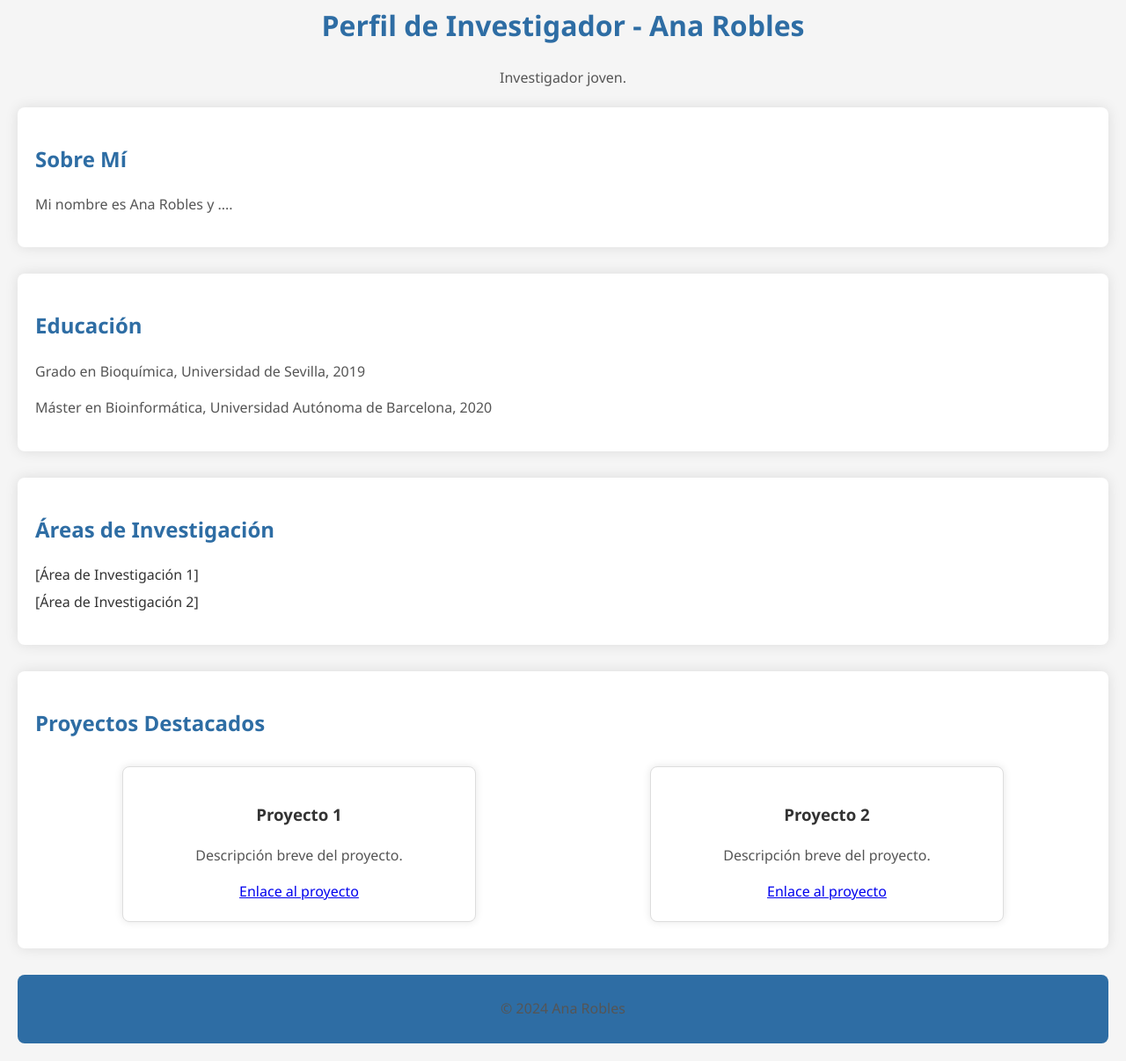
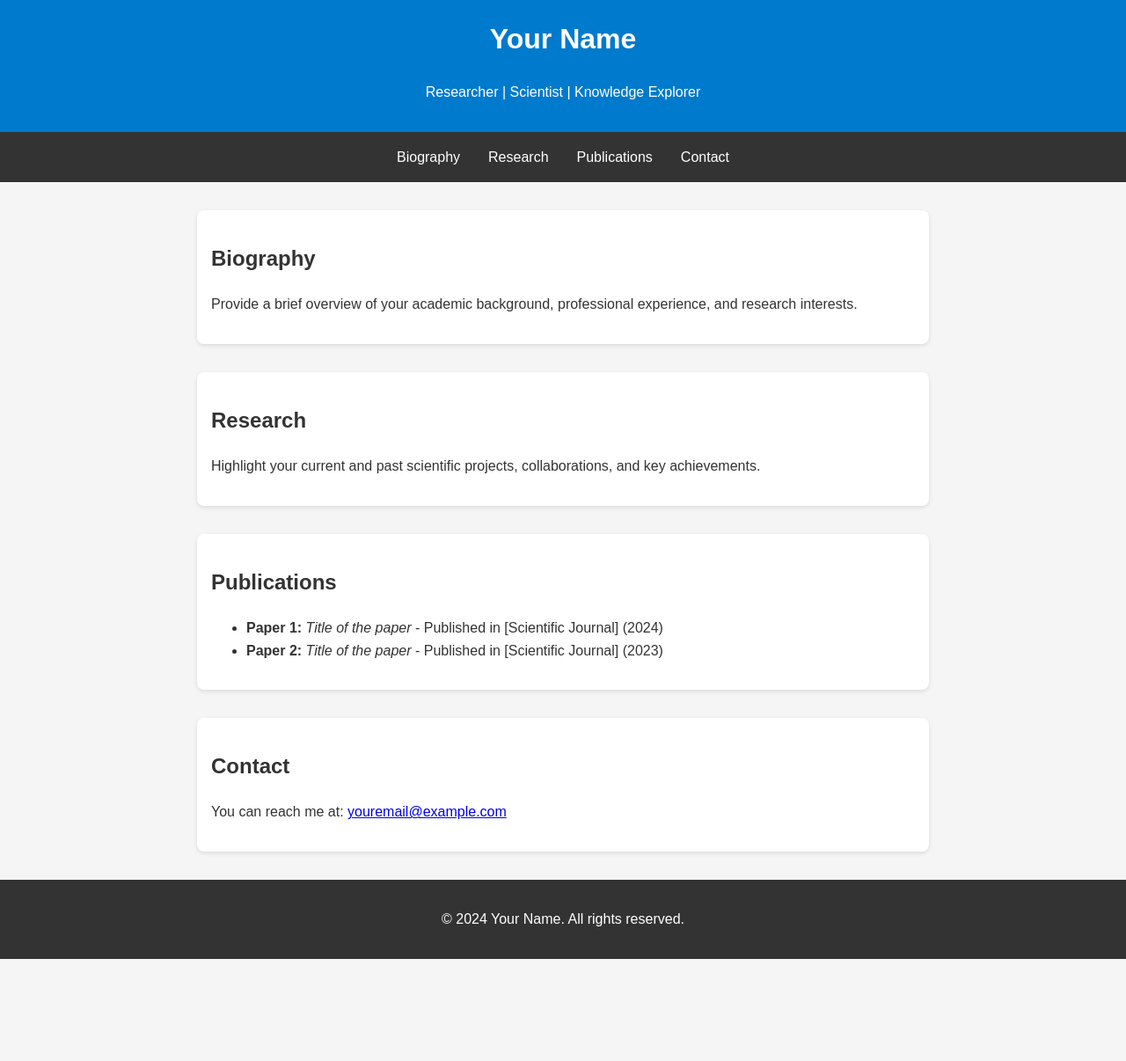
Before and after one commit to anaroblesmar/anaroblesmar.github.io, a plain HTML site: page index.html in a window 1280 px wide. Shown: the part 18-1224 px from the top of the page at 88% size. After the commit the page ends 1108 px from the top, so only its background shows below. Drawn offline with Linux system fonts and the light colour scheme.

Commit message:
Update index.html

```diff
--- a/index.html
+++ b/index.html
@@ -1,132 +1,88 @@
 <!DOCTYPE html>
-<html lang="es">
+<html lang="en">
 <head>
     <meta charset="UTF-8">
     <meta name="viewport" content="width=device-width, initial-scale=1.0">
-    <title>Perfil de Investigador - Ana Robles</title>
+    <meta name="description" content="Personal scientific research webpage">
+    <meta name="author" content="Your Name">
+    <title>Scientific Research - Your Name</title>
     <style>
         body {
-            font-family: 'Segoe UI', Tahoma, Geneva, Verdana, sans-serif;
-            margin: 20px;
+            font-family: Arial, sans-serif;
             line-height: 1.6;
+            margin: 0;
+            padding: 0;
             background-color: #f5f5f5;
             color: #333;
         }
-
         header {
+            background: #007acc;
+            color: white;
+            padding: 1rem 0;
             text-align: center;
-            margin-bottom: 20px;
         }
-
-        h1 {
-            color: #2e6da4;
+        nav {
+            display: flex;
+            justify-content: center;
+            background: #333;
         }
-
-        p {
-            color: #555;
+        nav a {
+            color: white;
+            text-decoration: none;
+            padding: 1rem;
+            transition: background 0.3s;
         }
-
+        nav a:hover {
+            background: #007acc;
+        }
         section {
-            margin-bottom: 30px;
-            background-color: #fff;
+            max-width: 800px;
+            margin: 2rem auto;
+            padding: 1rem;
+            background: white;
             border-radius: 8px;
-            padding: 20px;
-            box-shadow: 0 0 15px rgba(0, 0, 0, 0.1);
+            box-shadow: 0 2px 5px rgba(0, 0, 0, 0.1);
         }
-
-        h2 {
-            color: #2e6da4;
-        }
-
-        ul {
-            list-style-type: none;
-            padding: 0;
-        }
-
-        li {
-            margin-bottom: 5px;
-        }
-
-        .projects {
-            display: flex;
-            flex-wrap: wrap;
-            justify-content: space-around;
-        }
-
-        .project {
-            width: 30%;
-            margin: 10px;
-            padding: 20px;
-            border: 1px solid #ddd;
-            border-radius: 8px;
-            text-align: center;
-            background-color: #fff;
-            box-shadow: 0 0 10px rgba(0, 0, 0, 0.1);
-            transition: transform 0.3s;
-        }
-
-        .project:hover {
-            transform: scale(1.05);
-        }
-
         footer {
             text-align: center;
-            margin-top: 20px;
-            padding: 10px;
-            background-color: #2e6da4;
-            color: #fff;
-            border-radius: 8px;
+            padding: 1rem;
+            background: #333;
+            color: white;
         }
     </style>
 </head>
 <body>
-
     <header>
-        <h1>Perfil de Investigador - Ana Robles</h1>
-        <p>Investigador joven.</p>
+        <h1>Your Name</h1>
+        <p>Researcher | Scientist | Knowledge Explorer</p>
     </header>
-
-    <section id="about">
-        <h2>Sobre Mí</h2>
-        <p>Mi nombre es Ana Robles y ....</p>
+    <nav>
+        <a href="#bio">Biography</a>
+        <a href="#research">Research</a>
+        <a href="#publications">Publications</a>
+        <a href="#contact">Contact</a>
+    </nav>
+    <section id="bio">
+        <h2>Biography</h2>
+        <p>Provide a brief overview of your academic background, professional experience, and research interests.</p>
     </section>
-
-    <section id="education">
-        <h2>Educación</h2>
-        <p>Grado en Bioquímica, Universidad de Sevilla, 2019</p>
-        <p>Máster en Bioinformática, Universidad Autónoma de Barcelona, 2020</p>
-        <!-- Agrega más detalles sobre tu educación si es necesario -->
+    <section id="research">
+        <h2>Research</h2>
+        <p>Highlight your current and past scientific projects, collaborations, and key achievements.</p>
     </section>
-
-    <section id="research-interests">
-        <h2>Áreas de Investigación</h2>
+    <section id="publications">
+        <h2>Publications</h2>
         <ul>
-            <li>[Área de Investigación 1]</li>
-            <li>[Área de Investigación 2]</li>
-            <!-- Agrega más áreas de investigación -->
+            <li><strong>Paper 1:</strong> <em>Title of the paper</em> - Published in [Scientific Journal] (2024)</li>
+            <li><strong>Paper 2:</strong> <em>Title of the paper</em> - Published in [Scientific Journal] (2023)</li>
         </ul>
     </section>
-
-    <section id="projects">
-        <h2>Proyectos Destacados</h2>
-        <div class="projects">
-            <div class="project">
-                <h3>Proyecto 1</h3>
-                <p>Descripción breve del proyecto.</p>
-                <a href="#">Enlace al proyecto</a>
-            </div>
-            <div class="project">
-                <h3>Proyecto 2</h3>
-                <p>Descripción breve del proyecto.</p>
-                <a href="#">Enlace al proyecto</a>
-            </div>
-            <!-- Agrega más proyectos -->
-        </div>
+    <section id="contact">
+        <h2>Contact</h2>
+        <p>You can reach me at: <a href="mailto:youremail@example.com">youremail@example.com</a></p>
     </section>
-
     <footer>
-        <p>© 2024 Ana Robles</p>
+        <p>&copy; 2024 Your Name. All rights reserved.</p>
     </footer>
-
 </body>
 </html>
```
